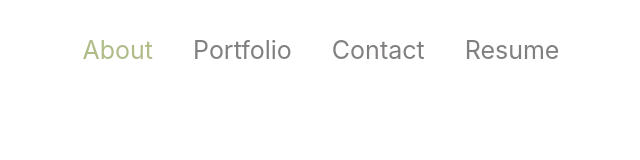
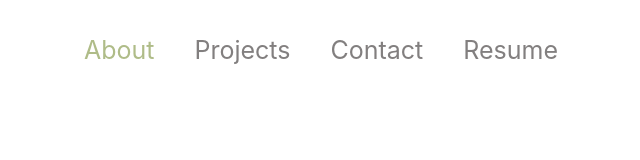
Before and after one commit to VictoriaCook/react-portfolio, a React (Create React App) app in the folder portfolio/: page / in a window 1280 px wide. Shown: the top 160 px of the page, without its empty margins (319-959 px from the left). Built offline with nearby package versions, Linux system fonts and the light colour scheme.

Commit message:
set up nav links to components

```diff
--- a/portfolio/src/components/Contact/Contact.js
+++ b/portfolio/src/components/Contact/Contact.js
@@ -0,0 +1,9 @@
+import React from "react";
+
+export default function Contact() {
+    return (
+        <div>
+            <h1> Contact page </h1>
+        </div>
+      )
+  }
--- a/portfolio/src/components/Header/Header.js
+++ b/portfolio/src/components/Header/Header.js
@@ -1,8 +1,6 @@
 import React, { useState, useEffect } from 'react';
 import { NavLink, useLocation } from 'react-router-dom';
 import './Header.css';
-// import '../styles/Navbar.css';
-// import ReorderIcon from '@material-ui/icons/Reorder';
 
 export default function Navbar() {
 
@@ -21,7 +19,7 @@ export default function Navbar() {
             </div>
             <div className="NavLinks">
                 <NavLink to="/">About</NavLink>
-                <NavLink to="/portfolio">Portfolio</NavLink>
+                <NavLink to="/projects">Projects</NavLink>
                 <NavLink to="/contact">Contact</NavLink>
                 <NavLink to="/resume">Resume</NavLink>
             </div>
--- a/portfolio/src/components/Resume/Resume.js
+++ b/portfolio/src/components/Resume/Resume.js
@@ -0,0 +1,9 @@
+import React from "react";
+
+export default function Resume() {
+    return (
+        <div>
+            <h1> Resume page </h1>
+        </div>
+      )
+  }
--- a/portfolio/src/components/projects/Projects.js
+++ b/portfolio/src/components/projects/Projects.js
@@ -0,0 +1,9 @@
+import React from "react";
+
+export default function Projects() {
+    return (
+        <div>
+            <h1> Project page </h1>
+        </div>
+      )
+  }
```
Also changed, not shown: portfolio/src/components/Resume/Resume.css (added).
